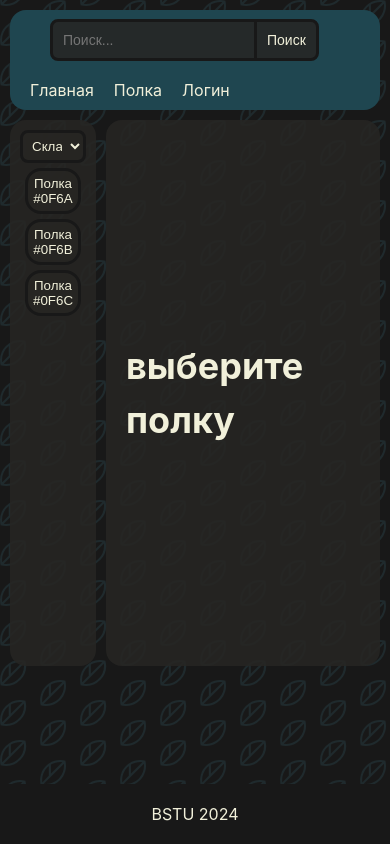
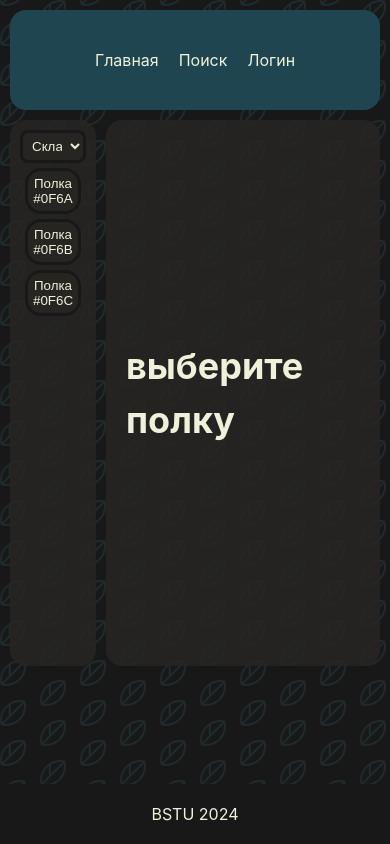
Before and after one commit to Kseen715/web-prog-lr, a Vue app in the folder lr2-vue/: page / in a window 390 px wide. Built offline with nearby package versions, Linux system fonts and the light colour scheme.

Commit message:
Refactor HeaderComp.vue for enhanced responsiveness and navigation adjustments

```diff
--- a/lr2-vue/src/components/HeaderComp.vue
+++ b/lr2-vue/src/components/HeaderComp.vue
@@ -15,7 +15,7 @@ import { RouterLink, RouterView } from 'vue-router'
         <!-- <div class="horizontal-nav-container"> -->
         <nav class="horizontal-nav">
             <RouterLink to="/">Главная</RouterLink>
-            <RouterLink to="/shelf">Полка</RouterLink>
+            <RouterLink to="/" class="search-minimized">Поиск</RouterLink>
             <RouterLink to="/login">Логин</RouterLink>
         </nav>
         <!-- </div> -->
@@ -52,7 +52,7 @@ header h1 {
 
 header .logo-container {
     height: 80%;
-    padding: 10px;
+    /* padding: 10px; */
 }
 
 header .logo {
@@ -66,8 +66,13 @@ header .horizontal-nav {
     display: flex;
     gap: 20px;
     flex-direction: row;
+    /* justify-content: space-between; */
     justify-content: center;
+    /* justify-self: center; */
     align-items: center;
+    /* take full parent body */
+    height: 100%;
+
 }
 
 header .horizontal-nav a {
@@ -79,21 +84,75 @@ header .horizontal-nav a:hover {
     color: var(--color-accent-blue);
 }
 
-@media (max-width: 420px) {
+@media (max-width:961px) {
 
+    /* up to 961 */
+    .inventory-header {
+        display: none;
+    }
+
+    .search-minimized {
+        display: none;
+    }
+}
+
+@media (max-width:641px) {
+
+    /* up to 641 */
     .inventory-header,
-    .logo-container {
+    .search-bar {
+        display: none;
+    }
+
+    .search-minimized {
+        display: block;
+    }
+}
+
+@media (max-width:481px) {
+
+    /* up to 481 */
+    .inventory-header,
+    .logo-container,
+    .search-bar {
         display: none;
     }
 
     .header {
-        justify-content: center;
+        justify-self: center;
+    }
+
+    .search-minimized {
+        display: block;
+    }
+
+    .horizontal-nav {
+        width: 100%;
+    }
+
+    .search-minimized {
+        display: block;
     }
 }
 
-@media (max-width: 1600px) {
+@media (min-width:961px) {
+
+    /* more than 961 */
     .header {
-        justify-content: space-between;
+        justify-self: space-between;
+    }
+
+    .search-minimized {
+        display: none;
     }
 }
+
+/*
+320px
+481px
+641px
+961px
+1025px
+1281px
+*/
 </style>
```
